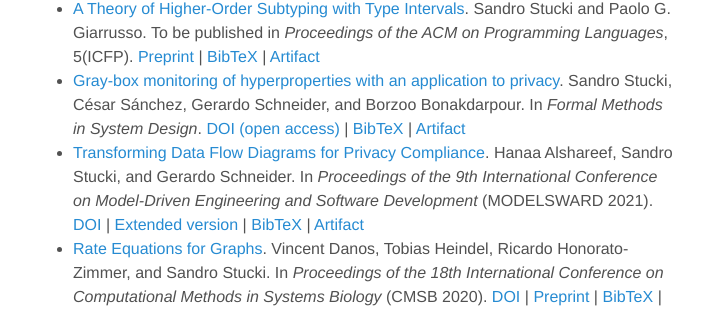
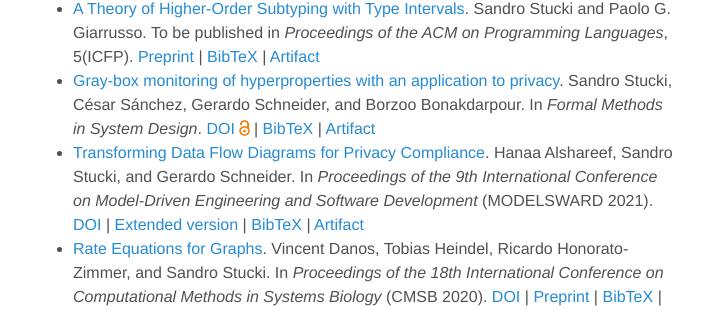
Before and after one commit to sstucki/sstucki.github.io, a Jekyll site: the page built from index.html, in a window 1280 px wide. Shown: the part 853-1163 px from the top of the page, without its empty margins (287-991 px from the left). Built offline with Jekyll 4.4.1, drawn with Linux system fonts in a browser that asks for light colours.

Commit message:
[ pubs ] replace '(open access)' in links with OA logo.

```diff
--- a/_layouts/pub.html
+++ b/_layouts/pub.html
@@ -18,7 +18,10 @@
   <h2>Links</h2>
   <ul>
     {% for link in page.links %}
-    <li><a href="{{ link[1] }}" target="_blank">{{ link[0] }}</a></li>
+    {% assign link-text = link[0] |
+      replace: '(OA)', '<img class="oa" src="/public/oa.png" />' |
+      replace: '(open access)', '<img class="oa" src="/public/oa.png" />' %}
+    <li><a href="{{ link[1] }}" target="_blank">{{ link-text }}</a></li>
     {% endfor %}
   </ul>
 </div>
--- a/index.html
+++ b/index.html
@@ -52,7 +52,10 @@
       {{ pub.authors | array_to_sentence_string }}. {{ pub.howpublished }}.
       <ul class="related-links">
         {% for link in pub.links %}
-        <li><a href="{{ link[1] }}" target="_blank">{{ link[0] }}</a></li>
+        {% assign link-text = link[0] |
+          replace: '(OA)', '<img class="oa" src="public/oa.png" />' |
+          replace: '(open access)', '<img class="oa" src="public/oa.png" />' %}
+        <li><a href="{{ link[1] }}" target="_blank">{{ link-text }}</a></li>
         {% endfor %}
       </ul>
     </li>
--- a/public/css/poole.css
+++ b/public/css/poole.css
@@ -262,6 +262,14 @@
   max-width: 33%;
 }
 
+img.oa {
+  display: inline;
+  margin: -.1em 0;
+  padding: 0;
+  height: 1em;
+  width: auto;
+}
+
 /* Tables */
 table {
   margin-bottom: 1rem;
```
Also changed, not shown: public/PLoS_OA-logo.svg (added), public/oa.png (added).
